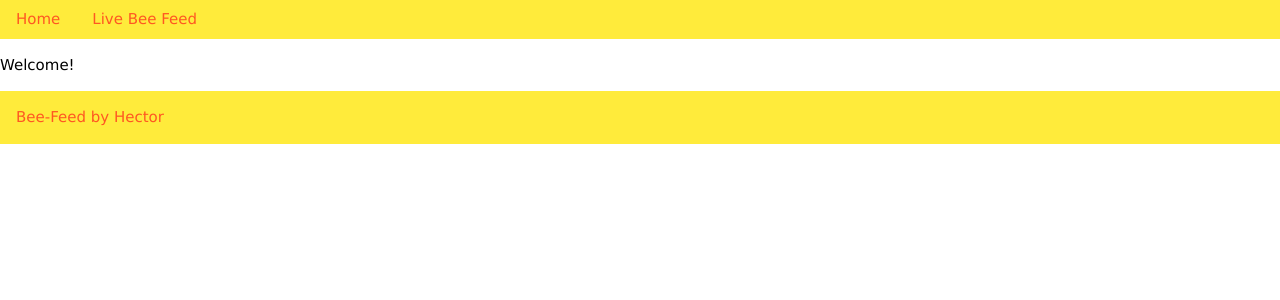
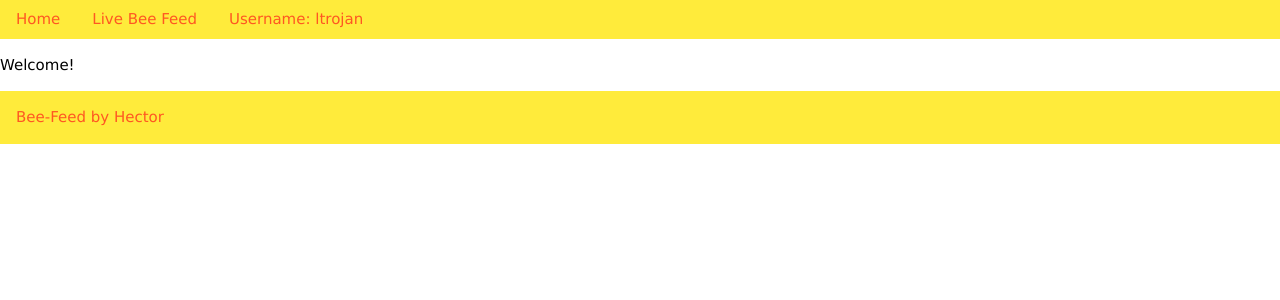
Before and after one commit to ltrojan/bee-feed, a Flask app: page / in a window 1280 px wide. Shown: the part 75-375 px from the top of the page. Run offline with Flask 2, Linux system fonts and the light colour scheme; the visitor is signed in with stand-in values (Sample User, id 1); parts of the project's set-up code (start-up, migrations or seed data) failed here and were passed over.

Commit message:
Allow optional username in layout

```diff
--- a/app.py
+++ b/app.py
@@ -25,7 +25,7 @@
 
 @App.route('/')
 def home():
-    return flask.render_template('home.html')
+    return flask.render_template('home.html', username=flask.session.get('username', None))
 
 
 @App.route('/feed/')
@@ -41,7 +41,10 @@
                     db=getattr(flask.g, 'db', None),
                     named_urls=app_conf.Named_Urls)]
 
-    return flask.render_template('feed.html', data=data)
+    return flask.render_template(
+        'feed.html',
+        data=data,
+        username=flask.session.get('username', None))
 
 
 @App.route('/login/', methods=['GET', 'POST'])
--- a/templates/layout.html
+++ b/templates/layout.html
@@ -32,6 +32,11 @@
       <ul class="w3-navbar w3-yellow w3-text-deep-orange">
 	<li><a href="/">Home</a></li>
 	<li><a href="/feed/">Live Bee Feed</a></li>
+	{% if username %}
+	<li><a href="/logout/">Username: {{ username }}</a></li>
+	{% else %}
+	<li><a href="/login/">Login</a></li>
+	{% endif %}
       </ul>
     </div>
 
```
